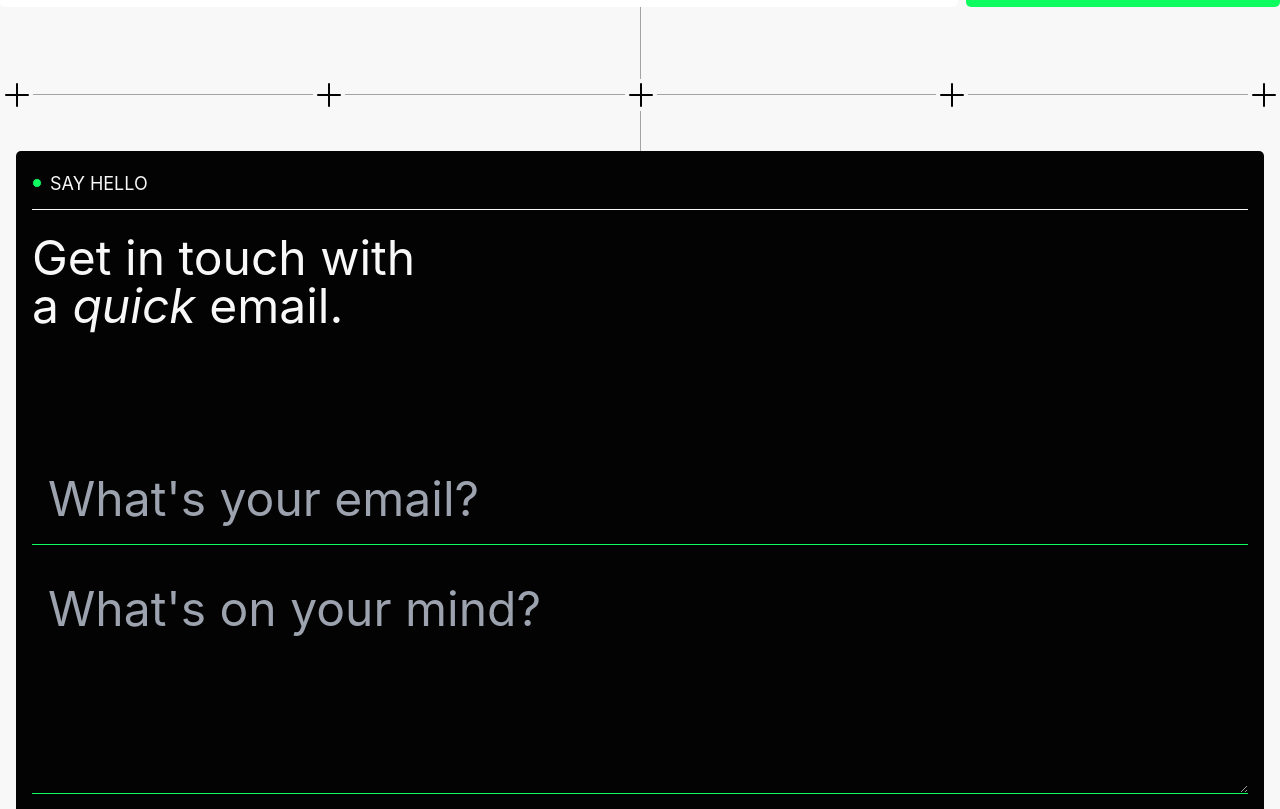
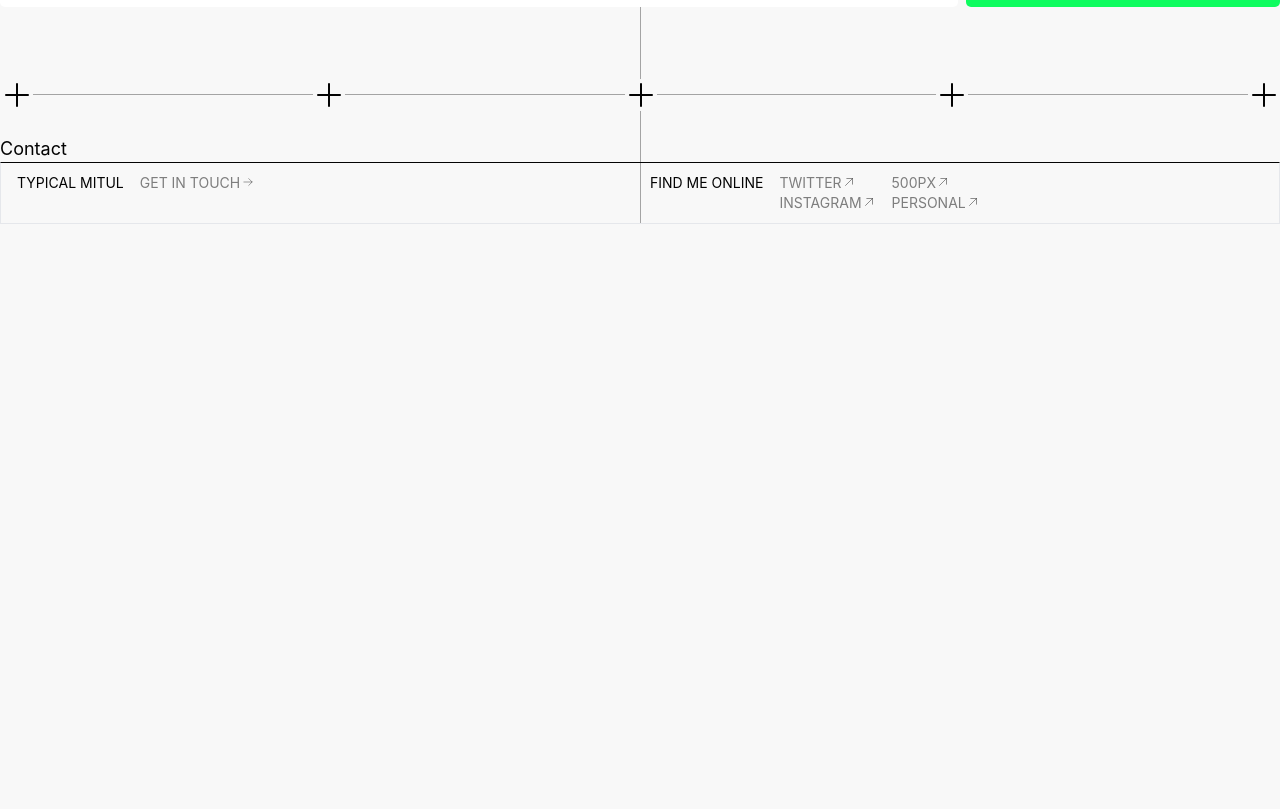
Before and after one commit to nazabis0223/scroll_smooth, a Next.js app: page / in a window 1280 px wide. Shown: the part 5111-5920 px from the top of the page. After the commit the page ends 5335 px from the top, so only its background shows below. Built offline with nearby package versions, Linux system fonts and the light colour scheme.

Commit message:
😬 idk

```diff
--- a/components/sections/Contact.js
+++ b/components/sections/Contact.js
@@ -34,17 +34,26 @@ const CopyEmailButton = () => {
     );
 }
 
+const Contact3 = () => {
+
+    return (
+        <div>
+          Contact
+        </div>
+    );
+}
+
 
 const Contact = () => {
     return (
       <div className="h-screen p-4">
-        <div className="flex flex-col justify-between w-full h-full p-4 rounded-lg bg-dark">
+        <div className="flex flex-col justify-between w-full h-full p-4 rounded-lg">
           <div>
             <div className="flex items-center mt-2 mb-4 leading-none uppercase gap-x-2">
               <span className="w-2.5 h-2.5 rounded bg-yolk border border-dark -mt-0.5" />
-              <h2 className="uppercase text-eggshell">Say hello</h2>
+              <h2 className="uppercase text-dark">Say hello</h2>
             </div>
-            <div className="w-full h-px bg-eggshell"></div>
+            <div className="w-full h-px bg-dark"></div>
           </div>
           <div className="flex w-full h-full py-6 gap-x-6">
             <div className="flex flex-col justify-start w-full h-full text-eggshell ">
@@ -135,4 +144,4 @@ const Contact2 = () => {
 };
 
 
-export default Contact;
+export default Contact3;
```
